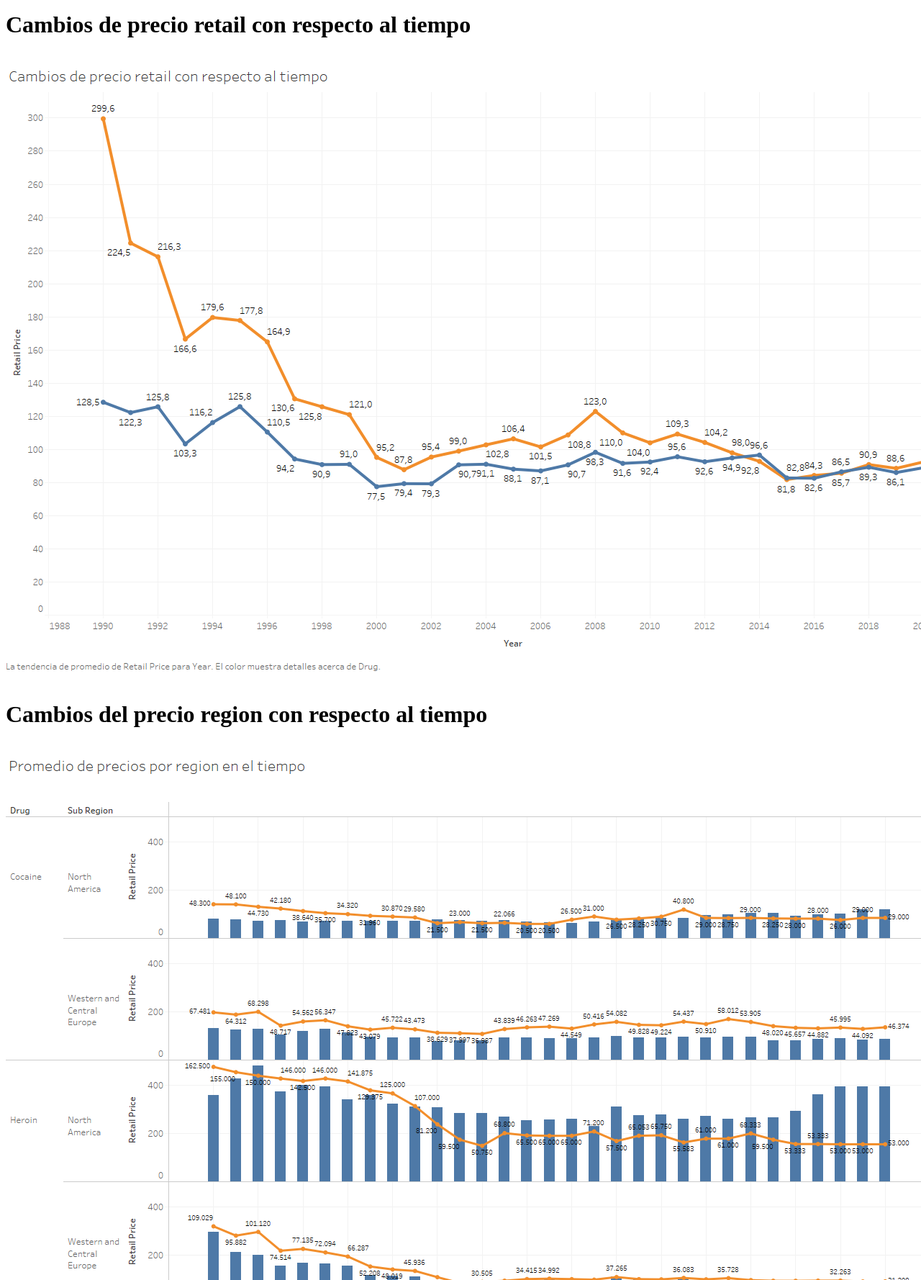
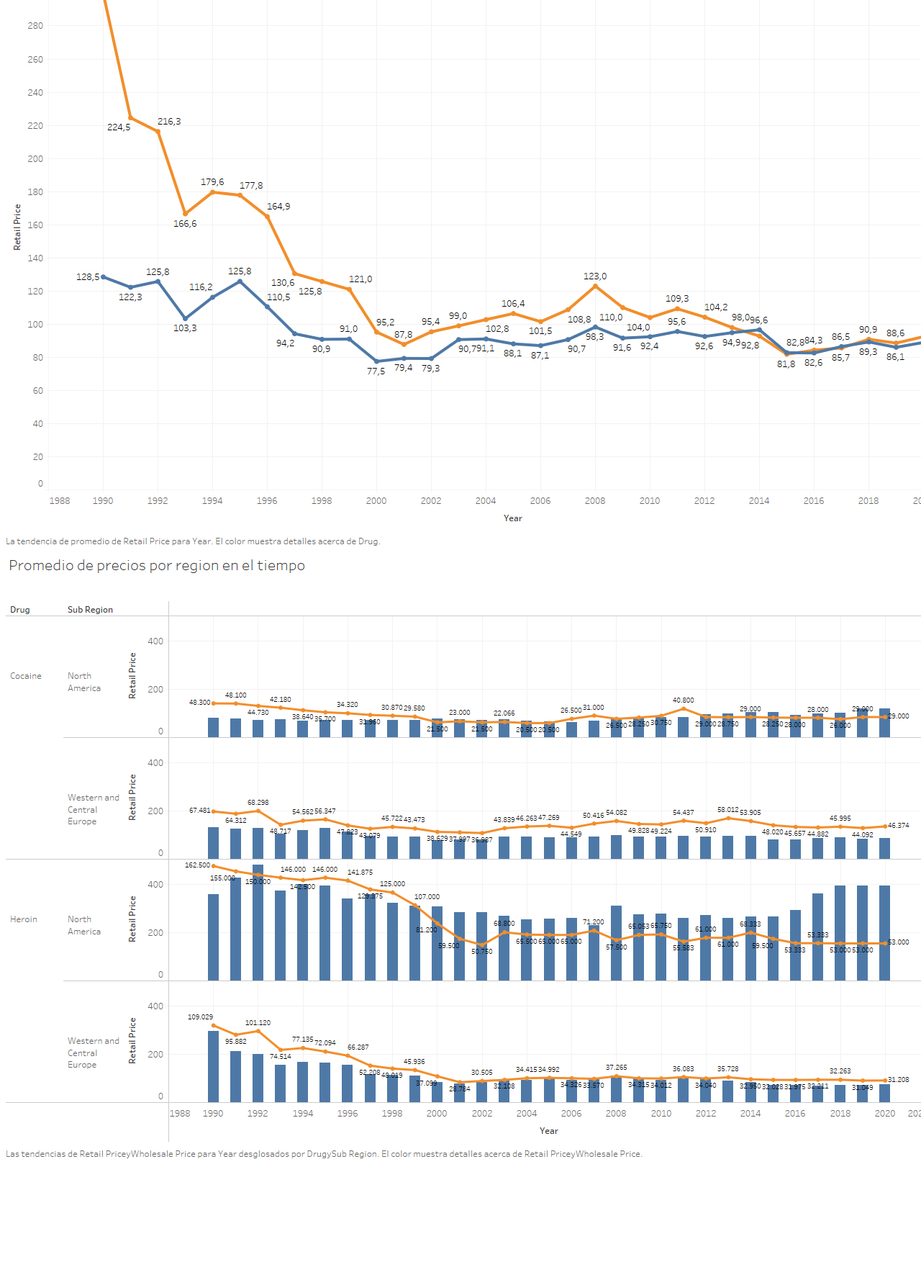
Before and after one commit to Alevel88/infovis, a plain HTML site: page s3/index.html in a window 1280 px wide. Shown: the part 1022-2800 px from the top of the page at 72% size. After the commit the page ends 2646 px from the top, so only its background shows below. Drawn offline with Linux system fonts and the light colour scheme.

Commit message:
Update index.html

```diff
--- a/s3/index.html
+++ b/s3/index.html
@@ -7,13 +7,11 @@
 </head>
 <body>
 <h1> Ejercicios semana 3</h1>
-    <p><h1>Cambios del precio al mayor con respecto al tiempo</h><p>
 <img src="Mayor_tiempo.png" alt="Tableau">
 
-    <p><h1>Cambios de precio retail con respecto al tiempo</h><p>
 <img src="Retail_tiempo.png" alt="Tableau">
 
-      <p><h1>Cambios del precio region con respecto al tiempo</h><p>
+
 <img src="region_tiempo.png" alt="Tableau">
 
 </body>
```
